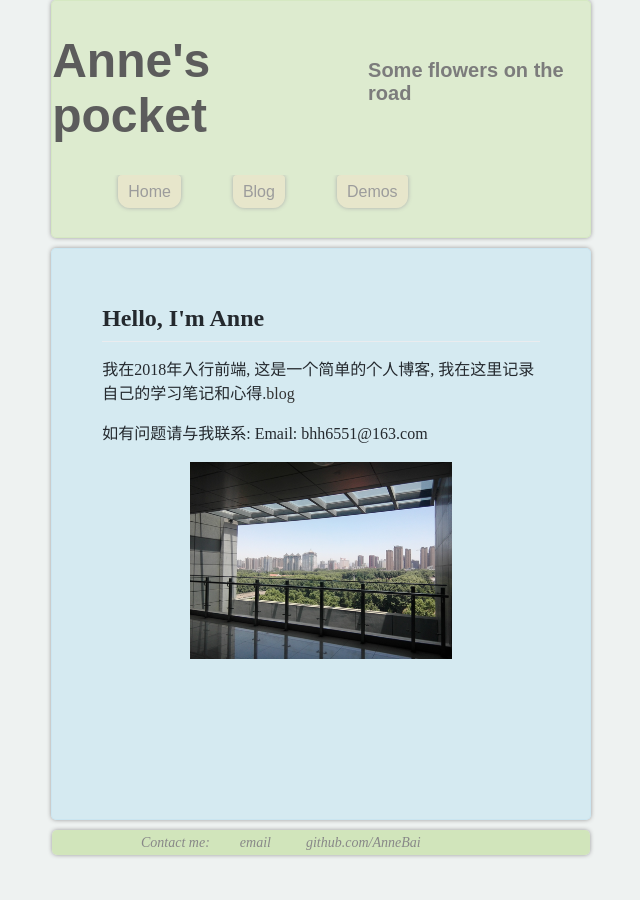
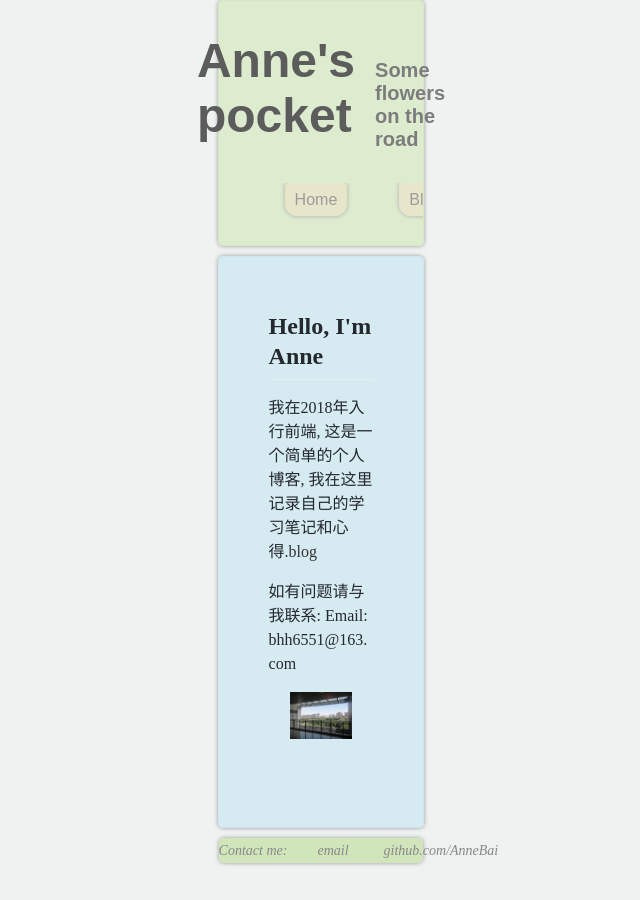
Before and after one commit to AnneBai/AnneBai.github.io, a Jekyll site: the page built from index.html, in a window 1280 px wide. Shown: the whole page, without its empty margins (319-959 px from the left). Built offline with Jekyll 4.4.1, drawn with Linux system fonts in a browser that asks for light colours; Markdown is read by kramdown in place of the engine named in the settings.

Commit message:
fix media-query styles

```diff
--- a/styles/style.css
+++ b/styles/style.css
@@ -3,7 +3,6 @@
 
 body {
   background-color:rgb(238, 242, 241);
-  width: 100%;
   margin: 0 auto;
 }
 header, article, footer {
@@ -13,24 +12,28 @@
   border-radius:5px;
 }
 @media screen and (max-width: 600px) {
-  header, article, footer {
+  body {
     width:100%;
   }
 }
-
-@media screen and (max-width: 768px) {
-  header, article, footer {
-    width:70%;
+@media screen and (min-width: 600px) {
+  body {
+    width:80%;
   }
 }
-@media screen and (max-width: 1024px) {
-  header, article, footer {
-    width:55%;
+@media screen and (min-width: 768px) {
+  body {
+    width:65%;
   }
 }
-@media screen and (min-width: 1024px) {
-  header, article, footer {
-    width:42%;
+@media screen and (min-width: 992px) {
+  body {
+    width:50%;
+  }
+}
+@media screen and (min-width: 1200px) {
+  body {
+    width:40%;
   }
 }
 header {
```
